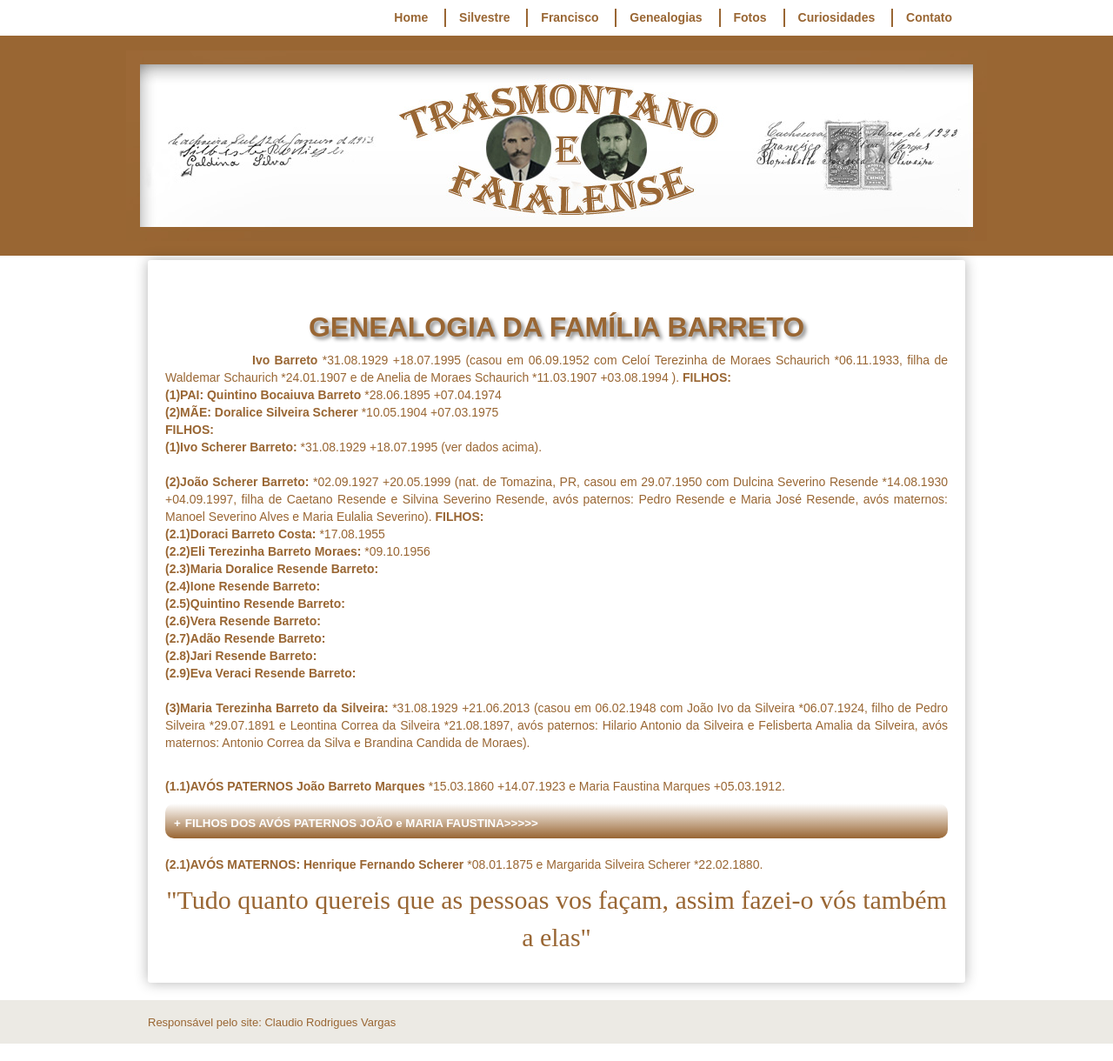
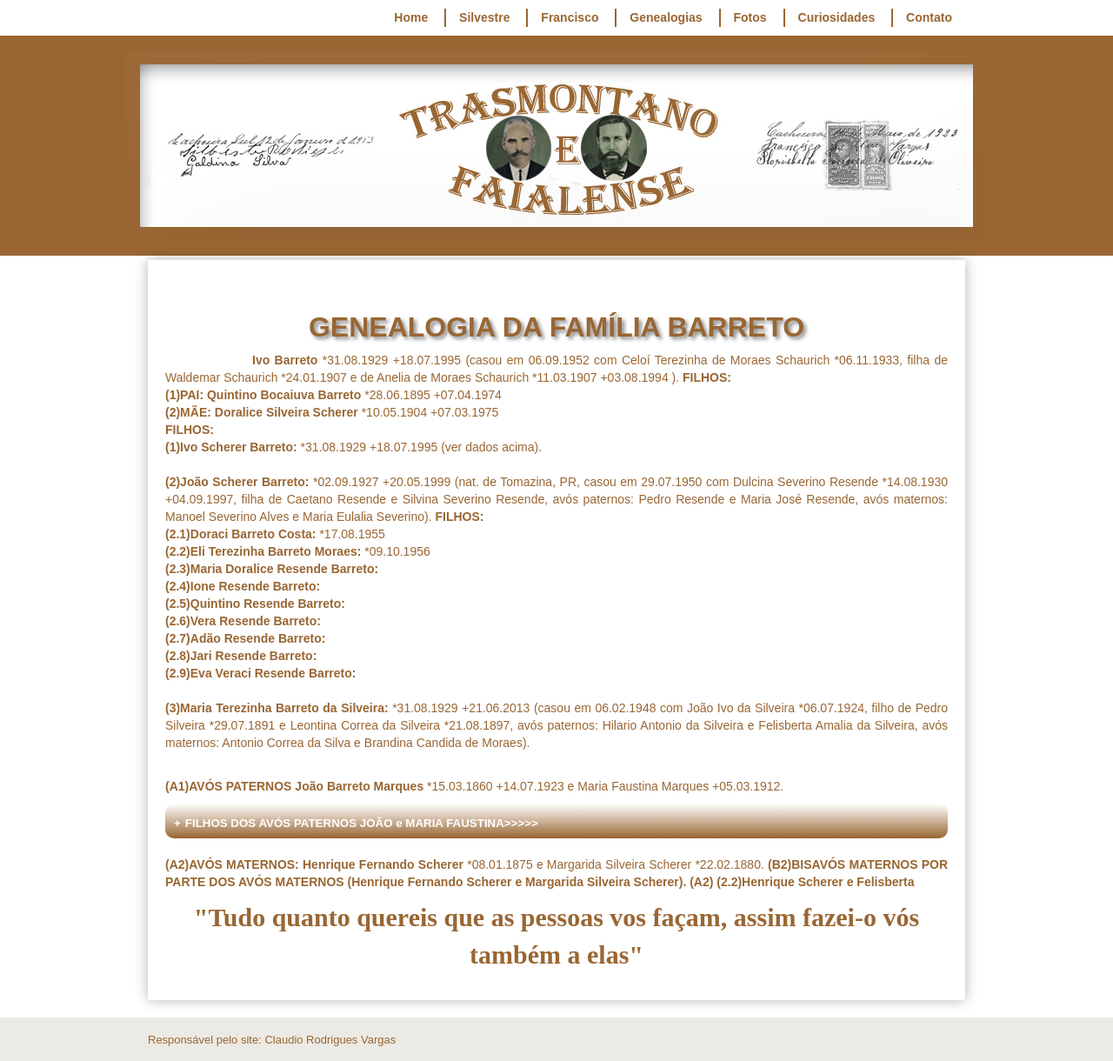
Before and after one commit to claudiovargas1955/claudiovargas1955.github.io, a Jekyll site: the page built from _pages/familia-barreto.html, in a window 1280 px wide. Shown: the whole page at 87% size. Built offline with Jekyll 4.4.1, drawn with Linux system fonts in a browser that asks for light colours; some web fonts are replaced; some of the changed lines change nothing that is shown.

Commit message:
Update familia-barreto.html

```diff
--- a/_pages/familia-barreto.html
+++ b/_pages/familia-barreto.html
@@ -121,14 +121,14 @@
 de Pedro Silveira *29.07.1891 e Leontina Correa da Silveira *21.08.1897, avós paternos: Hilario Antonio da Silveira e Felisberta Amalia
 da Silveira, avós maternos: Antonio Correa da Silva e Brandina Candida de Moraes).<br><br>
 
-<p><b>(1.1)AVÓS PATERNOS João Barreto Marques </b>*15.03.1860 +14.07.1923 e Maria Faustina Marques +05.03.1912.
+<p><b>(A1)AVÓS PATERNOS João Barreto Marques </b>*15.03.1860 +14.07.1923 e Maria Faustina Marques +05.03.1912.
 <details><summary><b>FILHOS DOS AVÓS PATERNOS JOÃO e MARIA FAUSTINA>>>>></summary></b><br/>
-<p><b>(2.2.1)Laurinda Barreto Marques: </b>*1888 ou 10.04.1882<br><br>
+<p><b>(1.1.1)Laurinda Barreto Marques: </b>*1888 ou 10.04.1882<br><br>
 
- <b>(2.2.2)Jovita Barreto Marques: </b>*15.02.1884 (casou em 08.07.1922 com Brandinato Holce *15.01.1889, filho de José Jeronimo Holce
+ <b>(1.1.2)Jovita Barreto Marques: </b>*15.02.1884 (casou em 08.07.1922 com Brandinato Holce *15.01.1889, filho de José Jeronimo Holce
 +02.01.1894 e Josephina da Cunha Holce *21.03.1866). <br><br>
 
-<b>(2.2.3)Anapio Barreto Marques: </b>*19.10.1888 (casou em 12.06.1920 com Rosalina Alves de Mesquita *03.06.1894 filha de José Marques
+<b>(1.1.3)Anapio Barreto Marques: </b>*19.10.1888 (casou em 12.06.1920 com Rosalina Alves de Mesquita *03.06.1894 filha de José Marques
 de Mesquita *04.04.1854 e Julia Fagundes da Silva 11.08.1854). <b>FILHOS: </b><br>
     <b>(2.2.3.1)José Carlos Barreto Marques: </b>*15.09.1921 (casou em 20.09.1947 com Doralina Gonçalves Bicca *16.10.1930, filha de
     Gaspar Ferreira Bicca +0l.06.1947 e Anarolina Gonçalves Bicca *15.12.1891, avós paternos: Innocencio Ferreira Bicca e Quirina
@@ -137,79 +137,81 @@
     Estelito Gonçalves da Silva e Maria Gonçalves Torres, avós paternos: Graciliano Gonçalves da Silva e Carolina Gonçalves Soares, avós
     maternos: e José Teodoro Gonçalves da Silva e Maria Venuncia Gonçalves). <br><br>
 
-<b>(2.2.4)Rosa Barreto de Marques: </b>*26.03.1886 (casou em 11.06.1914 com Bento Antonio de Moraes *10.10.1888, filho de João Antonio
+<b>(1.1.4)Rosa Barreto de Marques: </b>*26.03.1886 (casou em 11.06.1914 com Bento Antonio de Moraes *10.10.1888, filho de João Antonio
 de Moraes e Januaria Antonia de Moraes). <b>FILHOS: </b><br>
   <b>(2.2.4.1)Santa de Lourdes Barreto Moraes: </b>*25.12.1924 (casou em 25.10.1946 com Valdemar da Silva *06.02.1920, filho de José
   Pedro da Silva *27.09.1891 e Amalia Rodrigues da Silva *02.12.1889).<br><br>
 
-<b>(2.2.5)Deodoro Barreto Marques: </b>*21.04.1890 (casou em 02.07.1921 com Manoela Soares de Oliveira *24.08.1897, filha de Manoel
+<b>(1.1.5)Deodoro Barreto Marques: </b>*21.04.1890 (casou em 02.07.1921 com Manoela Soares de Oliveira *24.08.1897, filha de Manoel
 Soares de Oliveira *08.04.1853 e Lauriana Holci de Oliveira *02.07.1857, avós paternos: Francisco de Oliveira e Maria Soares, e avós
 maternos: João Holce e Antonia Holce).<br><br>
 
-<b>(2.2.6)Maria Gabriela Barreto Marques: </b>*1887 (casou em 22.05.1912 com Malaquias Soares de Oliveira *1887, filho de Manoel Soares
+<b>(1.1.6)Maria Gabriela Barreto Marques: </b>*1887 (casou em 22.05.1912 com Malaquias Soares de Oliveira *1887, filho de Manoel Soares
 de Oliveira e Lauriana Leopoldina da Silva ou Maria Leopoldina Höltz). <b>FILHOS: </b><br>
   <b>(2.2.6.1)Zuleika Barreto Soares: </b>*22.05.1929 (casou em 28.11.1952 com Artemio Maximiliano de Franceschi, filho de Antonio de
   Franceschi Sobrinho e Hilda de Franceschi, avós paternos: Maximiliano de Franceschi e Amalia Negri de Franceschi, avós maternos:
   Luiz Eidelwein e Candida Schmidt Eidelwein).<br><br>
 
-<b>(2.2.7)Osório Barreto Marques: </b>*05.08.1884 (casou com Adelina Lindemaier Marques *20.05.1893, filha de João Lindenmaier e
+<b>(1.1.7)Osório Barreto Marques: </b>*05.08.1884 (casou com Adelina Lindemaier Marques *20.05.1893, filha de João Lindenmaier e
 Catarina Lindenmaier). <b>FILHOS:</b><br>
-  <b>(2.2.7.1)Eva Barreto Marques: </b>*04.09.1923 (casou em 19.10.1946 com João Maria da Costa *11.12.1915, filho de Celso Geminiano da
+  <b>(1.1.7.1)Eva Barreto Marques: </b>*04.09.1923 (casou em 19.10.1946 com João Maria da Costa *11.12.1915, filho de Celso Geminiano da
   Costa e Clara da Cunha Costa *18.10.1883 , avós paternos: Laurentino da Silveira Costa e Senhorinha Silveira Costa, avós maternos:
   Francelino da Silveira Costa e Ana Cunha da Costa).<br>
-  <b>(2.2.7.2)Alda Barreto Marques: </b>*13.06.1927 (casou em 22.12.1950 com Gerd Vito de Deus *30.06.1926, filho de Vitelio Candido de
+  <b>(1.1.7.2)Alda Barreto Marques: </b>*13.06.1927 (casou em 22.12.1950 com Gerd Vito de Deus *30.06.1926, filho de Vitelio Candido de
   Deus *1901 e Leontina de Lima de Deus *1910, avós paternos: Manoel João de Deus e Antonia Leonardi de Deus, avós maternos: Sanclair
   Machado de Lima e Carolina Machado de Lima).<br>
-  <b>(2.2.7.3)Euclides Barreto Marques: </b>*18.10.1913 (casou em 06.10.1941 com Ana Machado *06.08.1920, filha de José Carlos Machado
+  <b>(1.1.7.3)Euclides Barreto Marques: </b>*18.10.1913 (casou em 06.10.1941 com Ana Machado *06.08.1920, filha de José Carlos Machado
   *04.11.1893 e Manoela Machado *25.05.1899, casaram em Restinga Seca).<br>
-  <b>(2.2.7.4)Sylvio Barreto Marques: </b>*03.10.1916 (casou em 27.05.1940 com Maria Laurinda Nunes *07.01.1920, filha de Olinto da Silva
+  <b>(1.1.7.4)Sylvio Barreto Marques: </b>*03.10.1916 (casou em 27.05.1940 com Maria Laurinda Nunes *07.01.1920, filha de Olinto da Silva
   Nunes *28.06.1892 e Docelina Silveira Peixoto *29.03.1898. Casaram em Restinga Seca, RS).<br><br>
 
-  <b>(2.2.7.5)José Carlos Barreto: </b>*06.05.1912 (casou em 10.10.1936 com Antonia Italia Fontana *24.06.1918, filha de Lino Fontana
+  <b>(1.1.7.5)José Carlos Barreto: </b>*06.05.1912 (casou em 10.10.1936 com Antonia Italia Fontana *24.06.1918, filha de Lino Fontana
   *23.09.1976 e Maria Juliane Fontana +25.06.1934, avós paternos: Giovanni Fontana e D'Alascia, avós maternos: Francisco Giuliani e
   Catarina Guera, todos nats. da Itália, a contraente de Santa Maria/RS).<br><br>
 
-  <b>(2.2.8)Quintino Bocaiuva Barreto Marques: </b>*28.06.1895 (casou em 27.12.1924 com Doralice Silveira Scherer *10.05.1904, filha de
+  <b>(1.1.8)Quintino Bocaiuva Barreto Marques: </b>*28.06.1895 (casou em 27.12.1924 com Doralice Silveira Scherer *10.05.1904, filha de
   Henrique Fernando Scherer *08.01.1875 e Margarida Silveira Scherer *22.02.1880). <b>FILHOS: </b><br>
-  <b>(2.2.8.1)Ivo Barreto: </b>*31.08.1929 (casou em 06.09.1952 com Celoi Terezinha de Moraes Schaurich *06.11.1933, filha de Waldemar
+  <b>(1.1.8.1)Ivo Barreto: </b>*31.08.1929 (casou em 06.09.1952 com Celoi Terezinha de Moraes Schaurich *06.11.1933, filha de Waldemar
   Schaurich *24.01.1907 e Anelia de Moraes Schaurich *11.03.1907, avós paternos: Guilherme Schaurich e Augusta Schaurich, avós maternos:
   Felisberto Antonio de Moraes e Francisca de Oliveira de Moraes).<br><br>
 
-  <b>(2.2.8.2)João Scherer Barreto: </b>*01.09.1926 (casou em 29.07.1950 com Dulcina Severino Rezende *14.08.1930, filha de Caetano
+  <b>(1.1.8.2)João Scherer Barreto: </b>*01.09.1926 (casou em 29.07.1950 com Dulcina Severino Rezende *14.08.1930, filha de Caetano
   Rezende e Silvina Severino Rezende *1898, avós paternos: Pedro Rezende e Maria José Rezende, avós maternos: Manoel Severino Alves e
   Maria Eulalia Severino).<br><br>
 
-  <b>(2.2.9)Fortunato Bocaiuva Barreto Marques: </b>*01.05.1880 (casou com Ferminia Lima Barreto). <b>FILHOS: </b><br>
-  <b>(2.2.9.1)Maria da Glória Barreto Marques: </b>*15.08.1922 (casou em 1942 com Hélio Pires de Macedo *05.04.1919, filho de Heitor
+  <b>(1.1.9)Fortunato Bocaiuva Barreto Marques: </b>*01.05.1880 (casou com Ferminia Lima Barreto). <b>FILHOS: </b><br>
+  <b>(1.1.9.1)Maria da Glória Barreto Marques: </b>*15.08.1922 (casou em 1942 com Hélio Pires de Macedo *05.04.1919, filho de Heitor
   Pires de Macedo *24.07.1888 e Maria do Carmo Pires de Macedo *28.06.1896, naturais do 4º dist. São Sepé, RS, avós paternos: Velentim
   Pereira de Macedo e Mercedes Pires de Macedo, avós maternos: Afonso Simões Pires e Virgilina Simões Pires).<br><br>
 
-  <b>(2.2.9.2)Florinal da Silva Barreto: </b>*05.12.1911 (casou em 04.03.1939 com Juliana Correa da Silveira *10.06.1921, filha de
+  <b>(1.1.1.2)Florinal da Silva Barreto: </b>*05.12.1911 (casou em 04.03.1939 com Juliana Correa da Silveira *10.06.1921, filha de
   Isidoro Correa da Silveira *09.10.1877 e Joana Florence de Silveira *08.03.1889, avós paternos: Bento Correa da Silveira e Albana Bica
   da Silveira, avós maternos: Francisco Florence da Silveira e Ubaldina Florence da Silveira. Obs.: Consta como mãe de Florinal, Maria
   Antonia da Silva). <br><br>
 
-  <b>(2.2.9.3)Euclides da Silva Barreto: </b>*09.05.1919 (casou em 15.12.1944 com Jenny Loureiro *04.09.1923, filha de Fabricio loureiro
+  <b>(1.1.9.3)Euclides da Silva Barreto: </b>*09.05.1919 (casou em 15.12.1944 com Jenny Loureiro *04.09.1923, filha de Fabricio loureiro
   *1984 e Rosa Mergareco Loureiro *1901). <br><br>
 
-  <b>(2.2.10)Alzira Barreto Marques: </b>*1882 (casou em 01.11.1907 com Francisco Soares de Oliveira, filho de MManoel Soares de
+  <b>(1.1.10)Alzira Barreto Marques: </b>*1882 (casou em 01.11.1907 com Francisco Soares de Oliveira, filho de MManoel Soares de
   Oliveira e Maria José Soares. Obs.: Alzira é filha natural de Maria Faustina Marques).<br><br>
 
-  <b>(2.2.11)Maria Julia Barreto Marques: </b>*09.07.1898 (casou em 17.03.1923 com João Jacintho de Macedo *11.04.1898, filho de
+  <b>(1.1.11)Maria Julia Barreto Marques: </b>*09.07.1898 (casou em 17.03.1923 com João Jacintho de Macedo *11.04.1898, filho de
   Virginia de Macedo *15.08.1914).<br><br>
 
-  <b>(2.2.12)Maria da Glória Barreto Marques: </b>*09.07.1898 (casou em 27.07.1923 com Joaquim Soares de Oliveira *12.12.1899, filho de
+  <b>(1.1.12)Maria da Glória Barreto Marques: </b>*09.07.1898 (casou em 27.07.1923 com Joaquim Soares de Oliveira *12.12.1899, filho de
   Manoel Soares de Oliveira *08.04.1853 e Laura Holce de Oliveira *02.07.1857, avós paternos: Francisco de Oliveira e Maria Soares,
   avós maternos: João Holce e Antonia Holce). <b>FILHOS: </b><br>
     <b>(2.2.12.1)Alzira Barreto de Oliveira: </b>*28.07.1924 (casou em 02.09.1949 com Olivério Demetrio Correa *10.12.1923, filho de
     Graciliano Demetrio Correa *1887 e Joana de Oliveira Correa *1892, avós paternos: Olivério Demétrio Correa e Maria Cardoso dos
     Santos e Maria Cardoso dos Santos, avós maternos: Manoel Soares de Oliveira e Laureana Leopoldina Holci de Oliveira).<br><br>
 
-  <b>(2.2.13)Coriolano Barreto Marques: </b>*04.12.1892 (casou em 1933 com Amaziles Prudencia Lobato *28.04.1890, filha de Angélico
+  <b>(1.1.13)Coriolano Barreto Marques: </b>*04.12.1892 (casou em 1933 com Amaziles Prudencia Lobato *28.04.1890, filha de Angélico
   Jardim Lobato e Ana Fausta da Costa Lobato. Obs.: Casaram no 4º distr. de Caçapava do Sul, RS).</p></details><br>
 
-<p><b>(2.1)AVÓS MATERNOS: Henrique Fernando Scherer</b> *08.01.1875 e Margarida Silveira Scherer *22.02.1880.
+<p><b>(A2)AVÓS MATERNOS: Henrique Fernando Scherer</b> *08.01.1875 e Margarida Silveira Scherer *22.02.1880.
+
+<b>(B2)BISAVÓS MATERNOS POR PARTE DOS AVÓS MATERNOS (Henrique Fernando Scherer e Margarida Silveira Scherer). (A2)
+<b>(2.2)Henrique Scherer e Felisberta
 
 
-
-<p style="text-align:center; color:#996633; font-size:30px; font-family: 'Rancho', cursive ">"Tudo quanto quereis que as pessoas vos façam, assim fazei-o vós também a elas"</p>
+  <p style="text-align:center; color:#996633; font-size:30px; font-family: 'Rancho', cursive ">"Tudo quanto quereis que as pessoas vos façam, assim fazei-o vós também a elas"</p>
```
